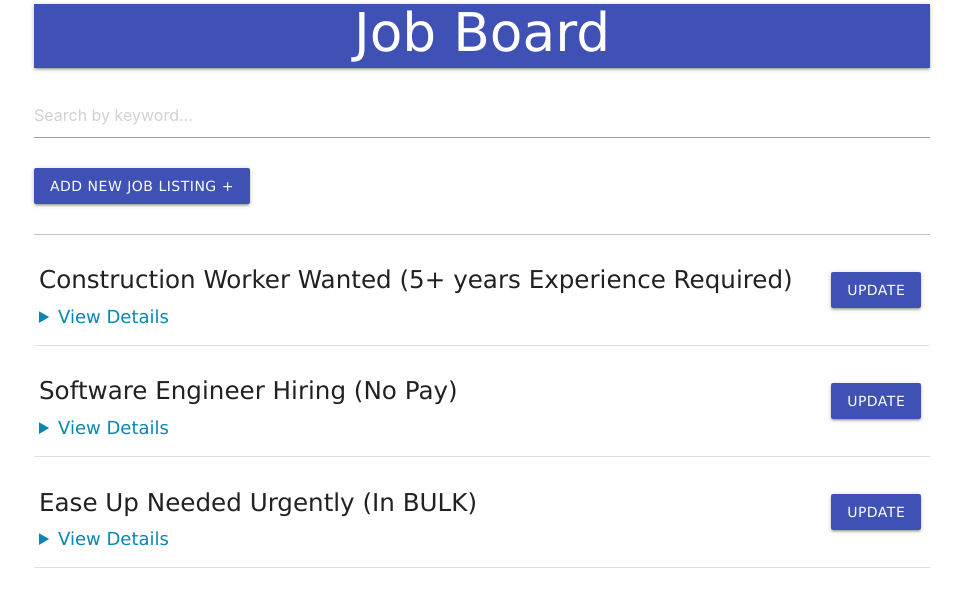
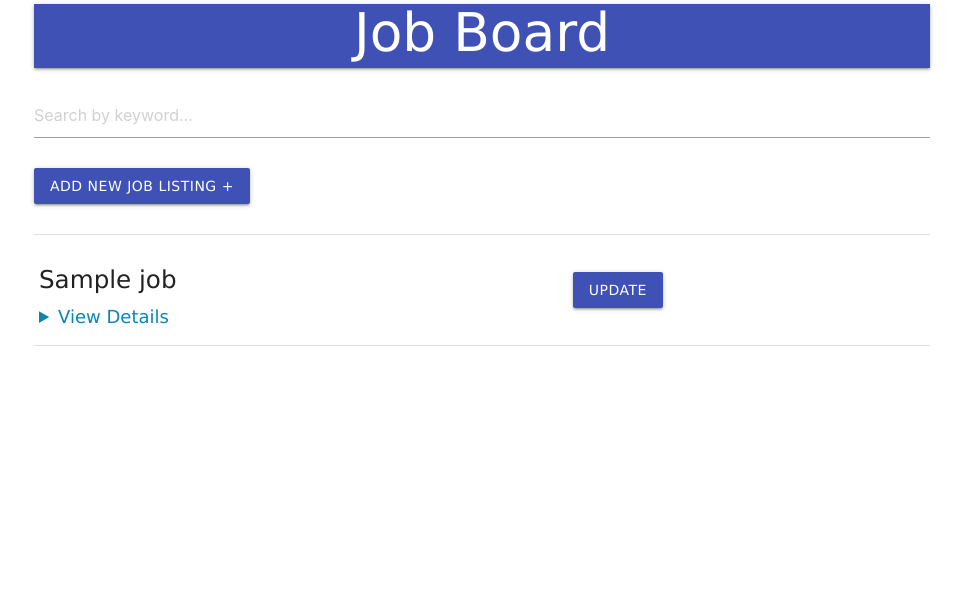
Before and after one commit to michelllle-liu/pelican-legion, a Flask app: template App/templates/jobs.html in a window 1280 px wide. Shown: the part 136-743 px from the top of the page, without its empty margins (158-1121 px from the left). Run offline with Flask 2, Linux system fonts and the light colour scheme; the template is opened without the code that fills it: most values are stand-ins (such as "Sample title", 1, 10 or a date in 2020).

Commit message:
Add jinja templating for displaying jobs

```diff
--- a/App/templates/jobs.html
+++ b/App/templates/jobs.html
@@ -35,50 +35,28 @@ summary {
         </thead>
 
         <tbody>
+          {% if jobs == [] %}
           <tr>
-
+            <td>No jobs available :(</td>
+            <td></td>
           </tr>
-
-          <tr>
-            <td text-align="left">
-              <h5>Construction Worker Wanted (5+ years Experience Required)</h5>
-              <details>
-                <summary style="font-size:large">View Details</summary>
-                We are looking for an experienced, driven civil engineer with a wealth of industry knowledge. To ensure success, the ideal candidate
-                should be comfortable splitting their hours between the office, on-site visits, and attending council meetings.
-
-                 The civil engineer should be a critical thinker and have sound subject knowledge of mathematics and physics to identify
-                 and solve engineering problems. You must also possess a certain level of creativity in order to present
-                 innovative solutions and improvements to technical processes.
-
-                 The successful candidate will be able to effectively communicate ideas, make recommendations, and negotiate project details with their team, subcontractors, and clients. You will be expected to develop detailed designs,do feasibility assessments and site inspections, prepare and implement project plans, as well as monitorand optimize safety procedures, production processes, and regulatory compliance.
-              </details>
-            <td><a class="waves-effect waves-light indigo btn">Update</a></td>
-          </tr>
-
-          <tr>
-            <td text-align="left">
-              <h5>Software Engineer Hiring (No Pay)</h5>
-              <details>
-                <summary style="font-size:large">View Details</summary>
-                The devloper engineer should be a critical thinker and have sound subject knowledge of mathematics and physics to identify
-                and solve engineering problems. You must also possess a certain level of creativity in order to present
-                innovative solutions and improvements to technical processes.
-              </details>
-            <td><a class="waves-effect waves-light indigo btn">Update</a></td>
-          </tr>
-
-          <tr>
-            <td text-align="left">
-              <h5>Ease Up Needed Urgently (In BULK)</h5>
-              <details>
-                <summary style="font-size:large">View Details</summary>
-                Im at my wits end sir please have mercy
-                Somebody call 911 shawdy fire burning on the dancefloor whoa-
-              </details>
-            <td><a class="waves-effect waves-light indigo btn">Update</a></td>
-          </tr>
-
+          {% else %}
+            {% for job in jobs %}
+            <tr>
+              <td text-align="left">
+                <h5>{{job.title}}</h5>
+                <details>
+                  <summary style="font-size: large">View Details</summary>
+                  <p>{{job.description}}</p>
+                  <p>Application Deadline: {{job.deadline}}</p>
+                </details>
+              </td>
+              <td>
+                <a class="waves-effect waves-light indigo btn">Update</a>
+              </td>
+            </tr>
+            {% endfor %}
+          {% endif %}
         </tbody>
       </table>
 
```
